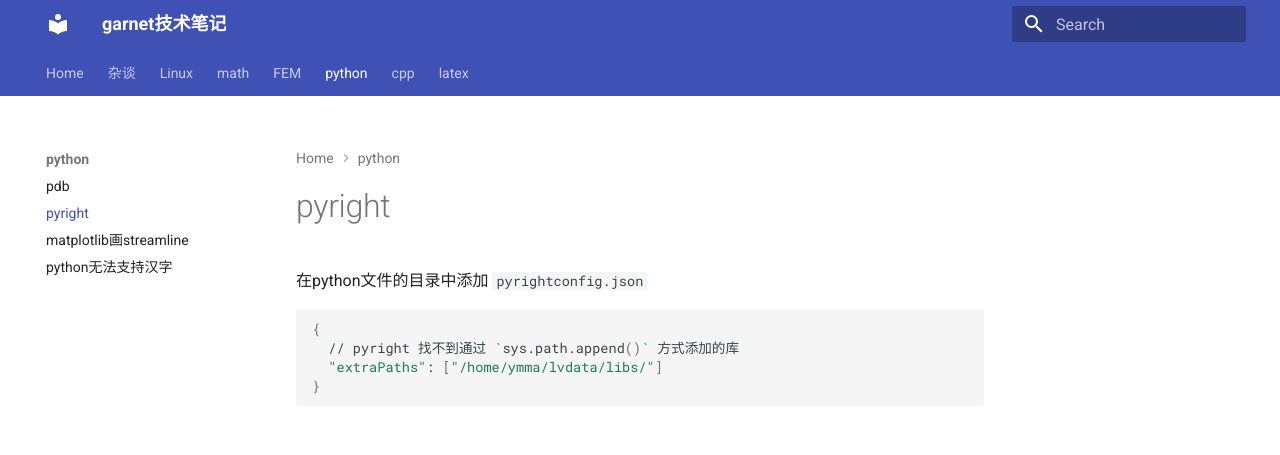
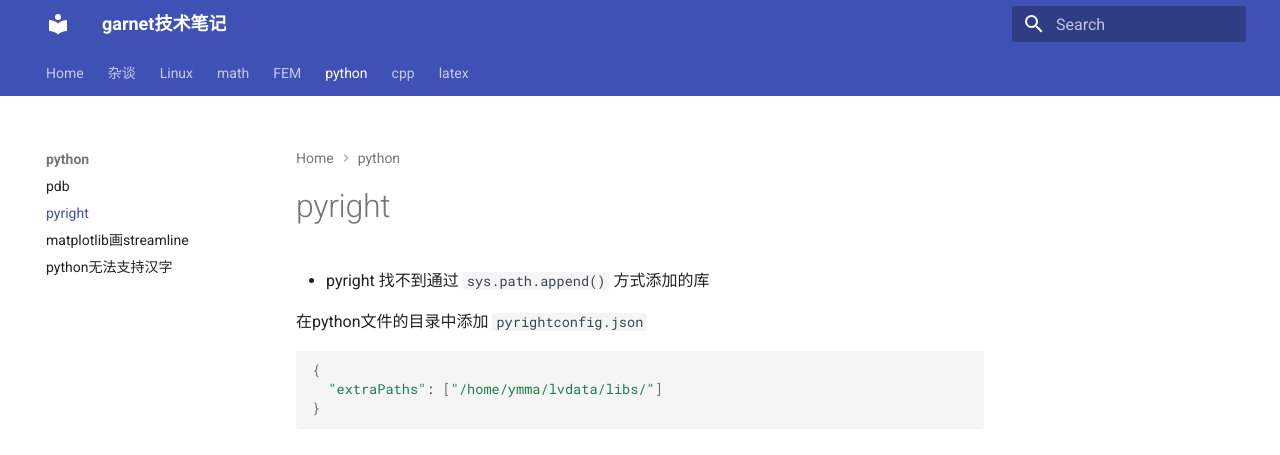
Before and after one commit to ymma98/technotes, an MkDocs documentation site: the page built from docs/python/pyright.md, in a window 1280 px wide. Shown: the top 455 px of the page. Built offline with MkDocs 1.6.1 and Material for MkDocs 9.7.7, drawn with Linux system fonts in a browser that asks for light colours; part of the change alters nothing that is shown.

````diff
--- a/docs/python/pyright.md
+++ b/docs/python/pyright.md
@@ -1,14 +1,14 @@
 # pyright
 
+* pyright 找不到通过 `sys.path.append()` 方式添加的库
 
 在python文件的目录中添加 `pyrightconfig.json`
 
 ```bash
 {
-  // pyright 找不到通过 `sys.path.append()` 方式添加的库
   "extraPaths": ["/home/ymma/lvdata/libs/"]
 }
 ```
 <!--stackedit_data:
-eyJoaXN0b3J5IjpbMTc3ODg0NDk3MV19
+eyJoaXN0b3J5IjpbMTk4NDEzOTE2NV19
 -->
````
